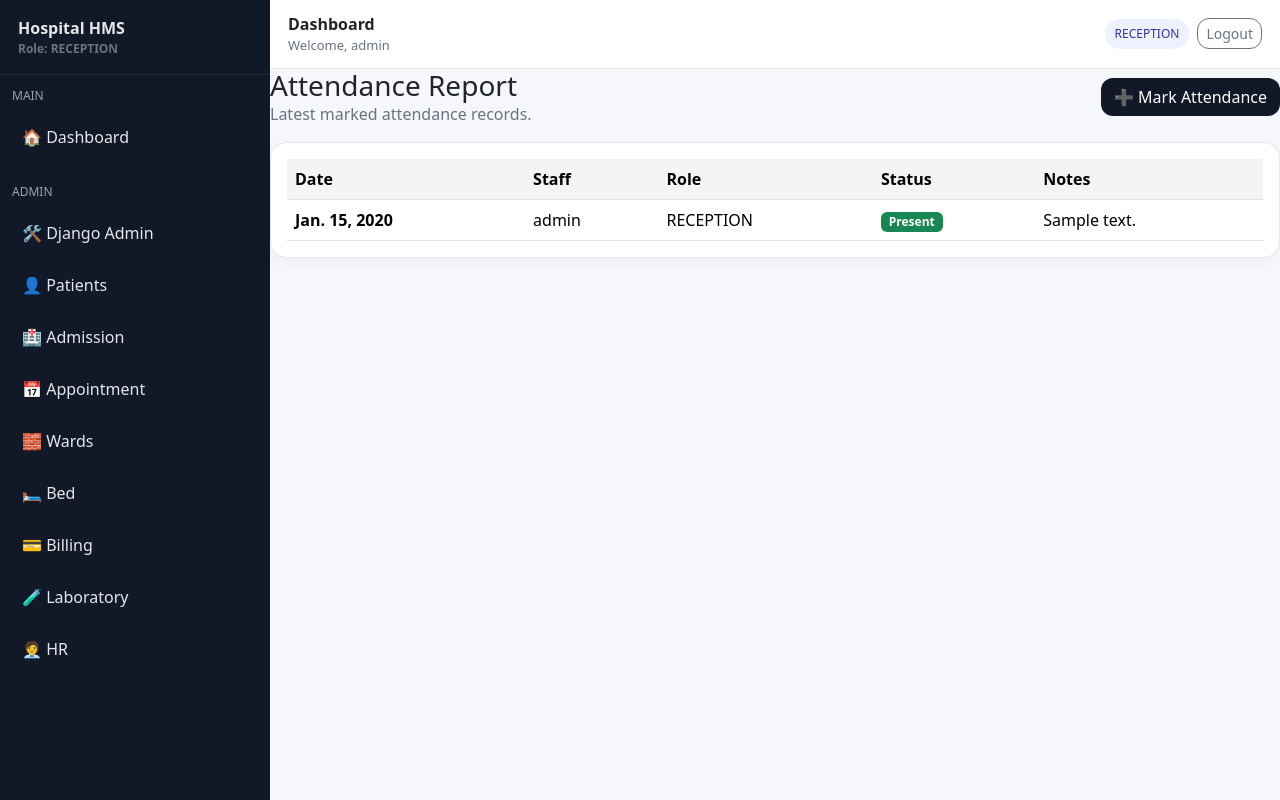
After one commit to sanamacharya1012/hospital-management-, a Django app: page /hr/report/ in a window 1280 px wide. The commit adds this page. Run offline with Django 5.2, Linux system fonts and the light colour scheme; a user stored in the database is signed in; data comes from the database, SQL or seed files in the repository; both versions use the stored data as it was after the commit; tables that the repository leaves empty hold one stand-in row (values such as "Sample post").

Commit message:
hr completed and report html

```diff
--- /dev/null
+++ b/apps/hr/admin.py
@@ -0,0 +1,4 @@
+from django.contrib import admin
+from .models import Attendance
+
+admin.site.register(Attendance)
--- /dev/null
+++ b/apps/hr/models.py
@@ -0,0 +1,28 @@
+from django.db import models
+from django.conf import settings
+
+
+class Attendance(models.Model):
+    class Status(models.TextChoices):
+        PRESENT = "P", "Present"
+        ABSENT = "A", "Absent"
+        LEAVE = "L", "Leave"
+        HALF = "H", "Half Day"
+
+    staff = models.ForeignKey(settings.AUTH_USER_MODEL, on_delete=models.CASCADE)
+    date = models.DateField()
+
+    status = models.CharField(
+        max_length=1,
+        choices=Status.choices,
+        default=Status.PRESENT,
+    )
+
+    notes = models.TextField(blank=True)  # ✅ notes (can be long)
+
+    class Meta:
+        unique_together = ("staff", "date")
+        ordering = ["-date"]
+
+    def __str__(self):
+        return f"{self.staff} - {self.date} - {self.get_status_display()}"
--- /dev/null
+++ b/apps/hr/urls.py
@@ -0,0 +1,7 @@
+from django.urls import path
+from . import views
+
+urlpatterns = [
+    path("mark/", views.attendance_mark, name="attendance_mark"),
+    path("report/", views.attendance_report, name="attendance_report"),
+]
--- /dev/null
+++ b/apps/hr/views.py
@@ -0,0 +1,35 @@
+from django.shortcuts import render, redirect
+from django.contrib.auth.decorators import login_required
+
+from apps.accounts.decorators import role_required
+from apps.accounts.models import User
+
+from .models import Attendance
+from .forms import AttendanceForm
+
+
+@login_required
+@role_required(User.Role.ADMIN, User.Role.HR)
+def attendance_mark(request):
+    form = AttendanceForm(request.POST or None)
+    if request.method == "POST" and form.is_valid():
+        Attendance.objects.update_or_create(
+            staff=form.cleaned_data["staff"],
+            date=form.cleaned_data["date"],
+            defaults={
+                "status": form.cleaned_data["status"],
+                "notes": form.cleaned_data["notes"],
+            },
+        )
+        return redirect("attendance_report")
+
+    return render(
+        request, "generic/form.html", {"form": form, "title": "Mark Attendance"}
+    )
+
+
+@login_required
+@role_required(User.Role.ADMIN, User.Role.HR)
+def attendance_report(request):
+    rows = Attendance.objects.select_related("staff").order_by("-date")[:200]
+    return render(request, "hr/report.html", {"rows": rows})
--- a/hms_project/settings.py
+++ b/hms_project/settings.py
@@ -26,7 +26,7 @@ INSTALLED_APPS = [
     "apps.emr",
     "apps.lab",
     "apps.billing",
-    # "apps.hr",
+    "apps.hr.apps.HrConfig",
 ]
 
 MIDDLEWARE = [
--- a/hms_project/urls.py
+++ b/hms_project/urls.py
@@ -11,5 +11,5 @@ urlpatterns = [
     path("emr/", include("apps.emr.urls")),
     path("lab/", include("apps.lab.urls")),
     path("billing/", include("apps.billing.urls")),
-    # path("hr/", include("aaps.hr.urls")),
+    path("hr/", include("apps.hr.urls")),
 ]
--- /dev/null
+++ b/templates/hr/report.html
@@ -0,0 +1,49 @@
+{% extends "base.html" %}
+{% block content %}
+<div class="d-flex justify-content-between align-items-center mb-3">
+  <div>
+    <h3 class="mb-0">Attendance Report</h3>
+    <div class="muted">Latest marked attendance records.</div>
+  </div>
+  <a class="btn btn-soft" href="{% url 'attendance_mark' %}">➕ Mark Attendance</a>
+</div>
+
+<div class="card card-soft p-3">
+  <div class="table-responsive">
+    <table class="table align-middle mb-0">
+      <thead>
+        <tr>
+          <th>Date</th>
+          <th>Staff</th>
+          <th>Role</th>
+          <th>Status</th>
+          <th>Notes</th>
+        </tr>
+      </thead>
+      <tbody>
+        {% for r in rows %}
+          <tr>
+            <td class="fw-bold">{{ r.date }}</td>
+            <td>{{ r.staff.username }}</td>
+            <td class="muted">{{ r.staff.role }}</td>
+            <td>
+              {% if r.status == "P" %}
+                <span class="badge text-bg-success">Present</span>
+              {% elif r.status == "A" %}
+                <span class="badge text-bg-danger">Absent</span>
+              {% elif r.status == "L" %}
+                <span class="badge text-bg-warning">Leave</span>
+              {% else %}
+                <span class="badge text-bg-info">Half Day</span>
+              {% endif %}
+            </td>
+            <td class="muted">{{ r.notes|default:"-" }}</td>
+          </tr>
+        {% empty %}
+          <tr><td colspan="5" class="muted">No attendance records found.</td></tr>
+        {% endfor %}
+      </tbody>
+    </table>
+  </div>
+</div>
+{% endblock %}
--- a/templates/partials/_sidebar.html
+++ b/templates/partials/_sidebar.html
@@ -13,5 +13,11 @@
   <a class="nav-link" href="/admin/">🛠 Django Admin</a>
   <a class="nav-link" href="{% url 'patient_list' %}">👤 Patients</a>
   <a class ="nav-link" href="{% url 'admission_list' %}">🏥 Admission</a>
+  <a class = "nav-link" href="{% url 'appointment_list' %}">📅 Appointment</a>
+  <a class ="nav-link" href="{% url 'ward_list' %}"> 🧱 Wards</a>
+  <a class="nav-link" href="{% url 'bed_list' %}">🛏 Bed</a>
+  <a class="nav-link" href="{% url 'invoice_list' %}">💳 Billing</a>
+  <a class="nav-link" href="{% url 'lab_orders' %}">🧪 Laboratory</a>
+  <a class="nav-link" href="{% url 'attendance_report' %}">🧑‍💼 HR</a>
 </nav>
 {% endif %}
```
Also changed, not shown: apps/hr/apps.py (added, +7 -0 lines), apps/hr/forms.py (added, +12 -0 lines), apps/hr/__init__.py (added), apps/hr/migrations/0001_initial.py (added), apps/hr/migrations/__init__.py (added), db.sqlite3.
